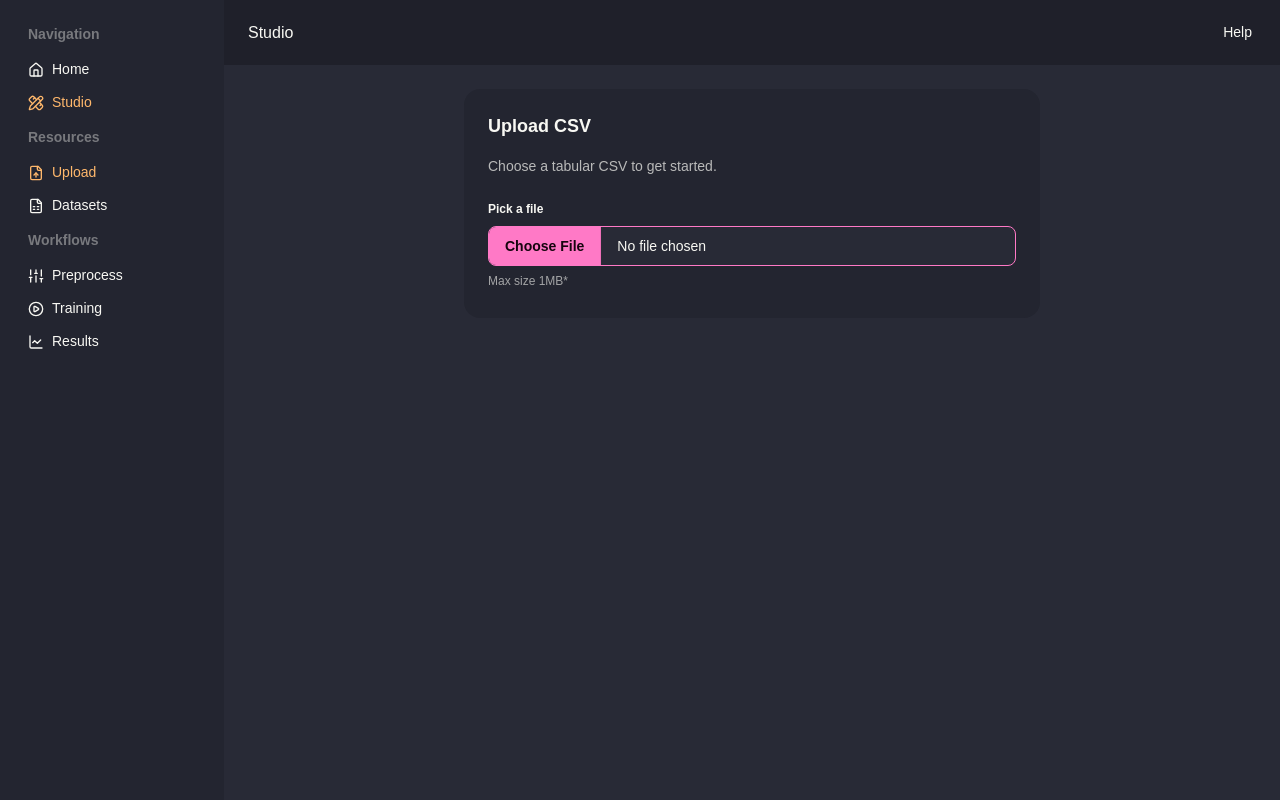
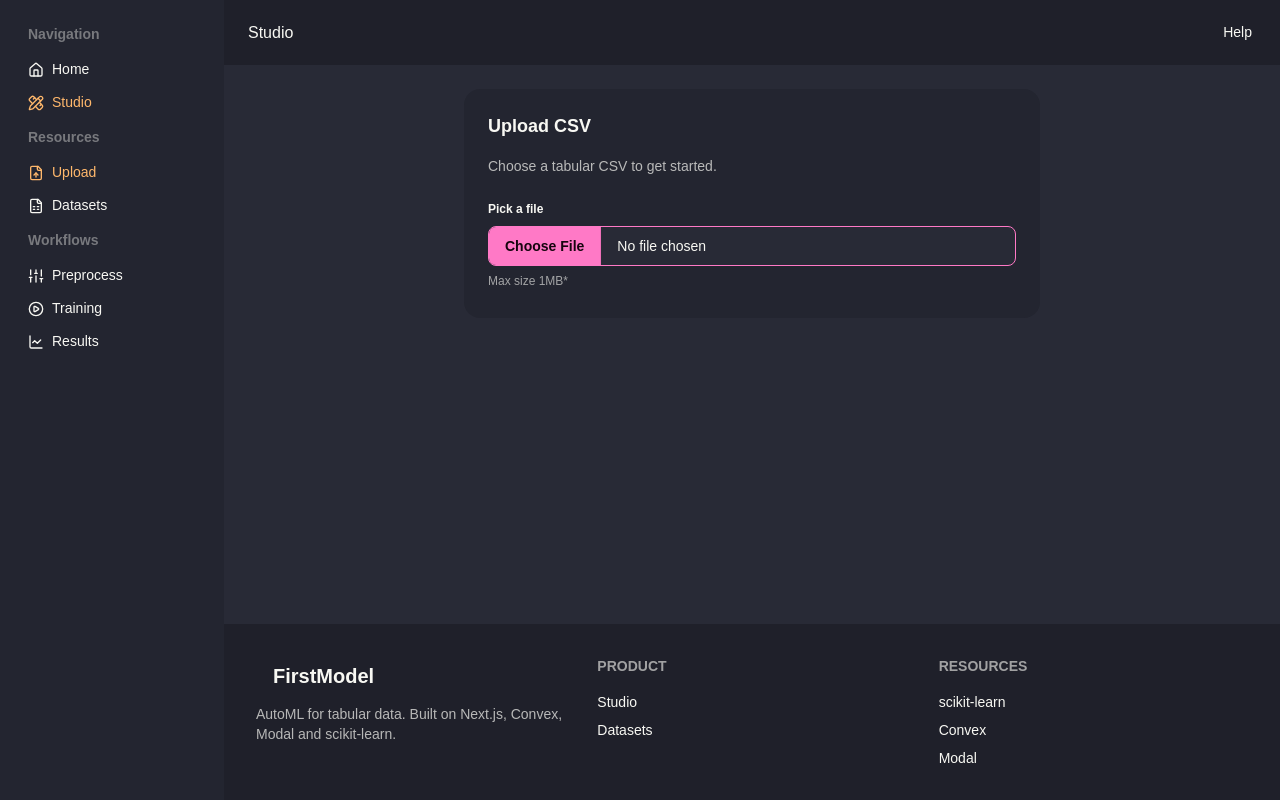
Before and after one commit to PedroNavHur/tabular-ml-agent, a Next.js app: page /studio in a window 1280 px wide. Built offline with nearby package versions, Linux system fonts and the light colour scheme; no server answers.

Commit message:
Refactor footers into reusable components
Extracted the main site and studio footers into separate SiteFooter and StudioFooter components for reuse and cleaner layout. Updated Home and Studio layout files to use these new components. Also made minor UI and copy improvements to the Home page.

```diff
--- a/src/app/page.tsx
+++ b/src/app/page.tsx
@@ -1,11 +1,13 @@
 "use client";
 import { motion } from "motion/react";
+import SiteFooter from "@/components/SiteFooter";
 
 export default function Home() {
   return (
     <div className="min-h-screen">
       {/* Navbar */}
       <div className="navbar bg-base-100 shadow-sm">
+        <div className="container mx-auto max-w-6xl px-4 flex w-full items-center">
           <div className="flex-1">
             <a className="btn btn-ghost text-xl text-accent">FirstModel</a>
           </div>
@@ -13,9 +15,7 @@
             <a className="btn btn-ghost" href="/studio">
               Studio
             </a>
-          <a className="btn btn-primary" href="/studio">
-            Get Started
-          </a>
+          </div>
         </div>
       </div>
 
@@ -102,7 +102,7 @@
                 whileHover={{ scale: 1.03 }}
                 whileTap={{ scale: 0.98 }}
               >
-                Start in Studio
+                Try it Out
               </motion.a>
               <motion.a
                 className="btn btn-outline"
@@ -131,7 +131,7 @@
       {/* Features */}
       <section
         id="features"
-        className="container mx-auto max-w-6xl px-4 md:px-6 py-10"
+        className="container mx-auto max-w-6xl px-4 md:px-6 py-16 md:py-20"
       >
         <div className="text-center mb-6">
           <div className="badge badge-outline mb-3">Features</div>
@@ -139,7 +139,7 @@
             Latest advanced tooling
           </h2>
           <p className="opacity-70">
-            Everything you need for tabular ML workflows
+            Everything you need for training your first model.
           </p>
         </div>
         <div className="grid grid-cols-1 md:grid-cols-3 gap-4">
@@ -159,7 +159,7 @@
               </p>
               <div className="card-actions justify-end">
                 <a className="btn btn-sm" href="/studio">
-                  Open Studio
+                  Upload CSV Now
                 </a>
               </div>
             </div>
@@ -174,13 +174,13 @@
             <div className="card-body">
               <h3 className="card-title">Plan & Train</h3>
               <p className="opacity-80">
-                The assistant proposes a run config of classical sklearn models.
+                The agent proposes a run config of classical sklearn models.
                 We train in Modal, serialize with skops, and store artifacts in
                 Convex.
               </p>
               <div className="card-actions justify-end">
                 <a className="btn btn-sm" href="/studio">
-                  Generate Plan
+                  Train Now
                 </a>
               </div>
             </div>
@@ -201,7 +201,7 @@
               </p>
               <div className="card-actions justify-end">
                 <a className="btn btn-sm" href="/studio">
-                  See Results
+                  Test it Now
                 </a>
               </div>
             </div>
@@ -210,7 +210,7 @@
       </section>
 
       {/* CTA banner */}
-      <section className="container mx-auto max-w-6xl px-4 md:px-6 py-10">
+      <section className="container mx-auto max-w-6xl px-4 md:px-6 py-16 md:py-20">
         <motion.div
           className="hero rounded-box bg-base-300"
           initial={{ opacity: 0, y: 20 }}
@@ -242,64 +242,8 @@
         </motion.div>
       </section>
 
-      {/* Stats */}
-      <section className="container mx-auto max-w-6xl px-4 md:px-6 py-8">
-        <motion.div
-          className="stats stats-vertical md:stats-horizontal shadow w-full"
-          initial={{ opacity: 0, y: 20 }}
-          whileInView={{ opacity: 1, y: 0 }}
-          viewport={{ once: true, amount: 0.2 }}
-          transition={{ duration: 0.5, ease: "easeOut" }}
-        >
-          <div className="stat">
-            <div className="stat-title">Models Trained</div>
-            <div className="stat-value">50+</div>
-            <div className="stat-desc">Across classification & regression</div>
-          </div>
-          <div className="stat">
-            <div className="stat-title">Avg. Setup Time</div>
-            <div className="stat-value">&lt; 5m</div>
-            <div className="stat-desc">From upload to first results</div>
-          </div>
-          <div className="stat">
-            <div className="stat-title">Reproducible</div>
-            <div className="stat-value">100%</div>
-            <div className="stat-desc">Skops artifacts + manifests</div>
-          </div>
-        </motion.div>
-      </section>
-
       {/* Footer */}
-      <footer className="footer bg-base-200 p-10">
-        <aside>
-          <a className="btn btn-ghost text-xl">FirstModel</a>
-          <p className="opacity-70 max-w-sm">
-            AutoML for tabular data. Built on Next.js, Convex, Modal and
-            scikit‑learn.
-          </p>
-        </aside>
-        <nav>
-          <h6 className="footer-title">Product</h6>
-          <a className="link link-hover" href="/studio">
-            Studio
-          </a>
-          <a className="link link-hover" href="#features">
-            Features
-          </a>
-        </nav>
-        <nav>
-          <h6 className="footer-title">Resources</h6>
-          <a className="link link-hover" href="https://scikit-learn.org/">
-            scikit‑learn
-          </a>
-          <a className="link link-hover" href="https://www.convex.dev/">
-            Convex
-          </a>
-          <a className="link link-hover" href="https://modal.com/">
-            Modal
-          </a>
-        </nav>
-      </footer>
+      <SiteFooter />
     </div>
   );
 }
--- a/src/app/studio/layout.tsx
+++ b/src/app/studio/layout.tsx
@@ -1,5 +1,6 @@
 import StudioNavbar from "@/components/StudioNavbar";
 import StudioSidebar from "@/components/StudioSidebar";
+import StudioFooter from "@/components/StudioFooter";
 
 export default function StudioLayout({
   children,
@@ -15,6 +16,7 @@
         <main className="flex-1 flex items-start justify-center p-6">
           {children}
         </main>
+        <StudioFooter />
       </div>
 
       <StudioSidebar drawerId="studio-drawer" />
--- /dev/null
+++ b/src/components/SiteFooter.tsx
@@ -0,0 +1,36 @@
+export default function SiteFooter() {
+  return (
+    <footer className="bg-base-300">
+      <div className="container mx-auto max-w-6xl p-10 footer grid grid-cols-1 md:grid-cols-3 gap-8">
+        <aside>
+          <a className="btn btn-ghost text-xl">FirstModel</a>
+          <p className="opacity-70 max-w-sm">
+            AutoML for tabular data. Built on Next.js, Convex, Modal and
+            scikit‑learn.
+          </p>
+        </aside>
+        <nav>
+          <h6 className="footer-title">Product</h6>
+          <a className="link link-hover" href="/studio">
+            Studio
+          </a>
+          <a className="link link-hover" href="#features">
+            Features
+          </a>
+        </nav>
+        <nav>
+          <h6 className="footer-title">Resources</h6>
+          <a className="link link-hover" href="https://scikit-learn.org/">
+            scikit‑learn
+          </a>
+          <a className="link link-hover" href="https://www.convex.dev/">
+            Convex
+          </a>
+          <a className="link link-hover" href="https://modal.com/">
+            Modal
+          </a>
+        </nav>
+      </div>
+    </footer>
+  );
+}
--- /dev/null
+++ b/src/components/StudioFooter.tsx
@@ -0,0 +1,36 @@
+export default function StudioFooter() {
+  return (
+    <footer className="bg-base-300 w-full mt-8">
+      <div className="container mx-auto max-w-6xl p-6 md:p-8 footer grid grid-cols-1 md:grid-cols-3 gap-8">
+        <aside>
+          <a className="btn btn-ghost text-xl">FirstModel</a>
+          <p className="opacity-70 max-w-sm">
+            AutoML for tabular data. Built on Next.js, Convex, Modal and
+            scikit‑learn.
+          </p>
+        </aside>
+        <nav>
+          <h6 className="footer-title">Product</h6>
+          <a className="link link-hover" href="/studio">
+            Studio
+          </a>
+          <a className="link link-hover" href="/studio/datasets">
+            Datasets
+          </a>
+        </nav>
+        <nav>
+          <h6 className="footer-title">Resources</h6>
+          <a className="link link-hover" href="https://scikit-learn.org/">
+            scikit‑learn
+          </a>
+          <a className="link link-hover" href="https://www.convex.dev/">
+            Convex
+          </a>
+          <a className="link link-hover" href="https://modal.com/">
+            Modal
+          </a>
+        </nav>
+      </div>
+    </footer>
+  );
+}
```
Lines whose indentation alone changed are shown as unchanged.
